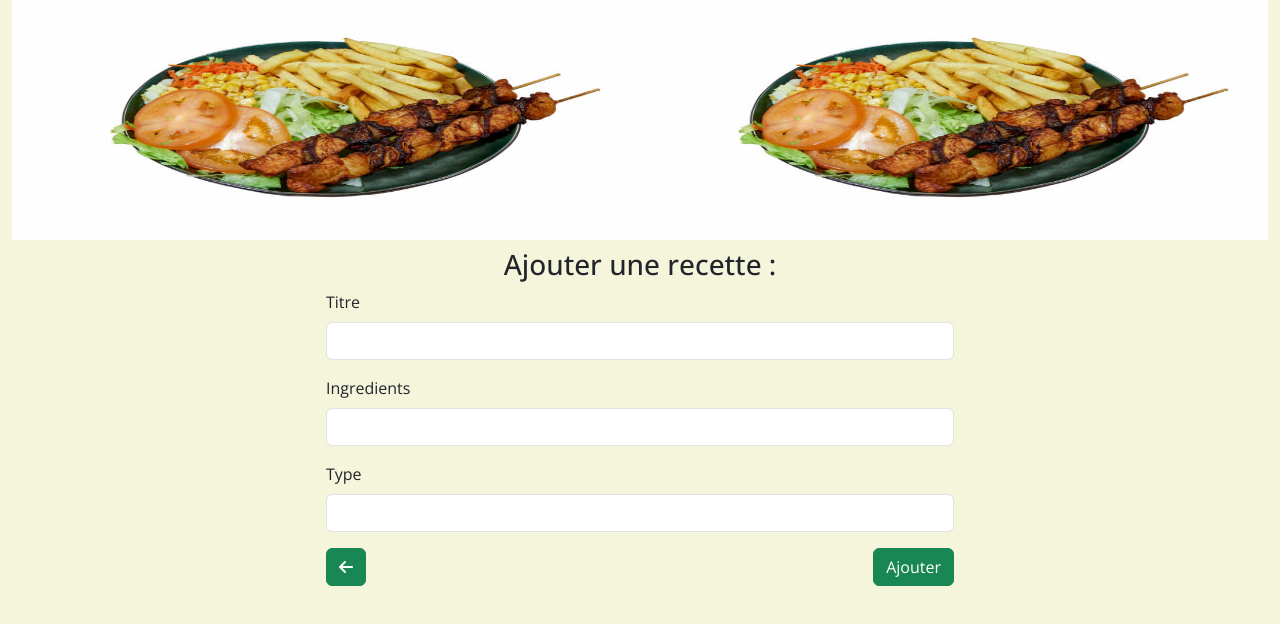
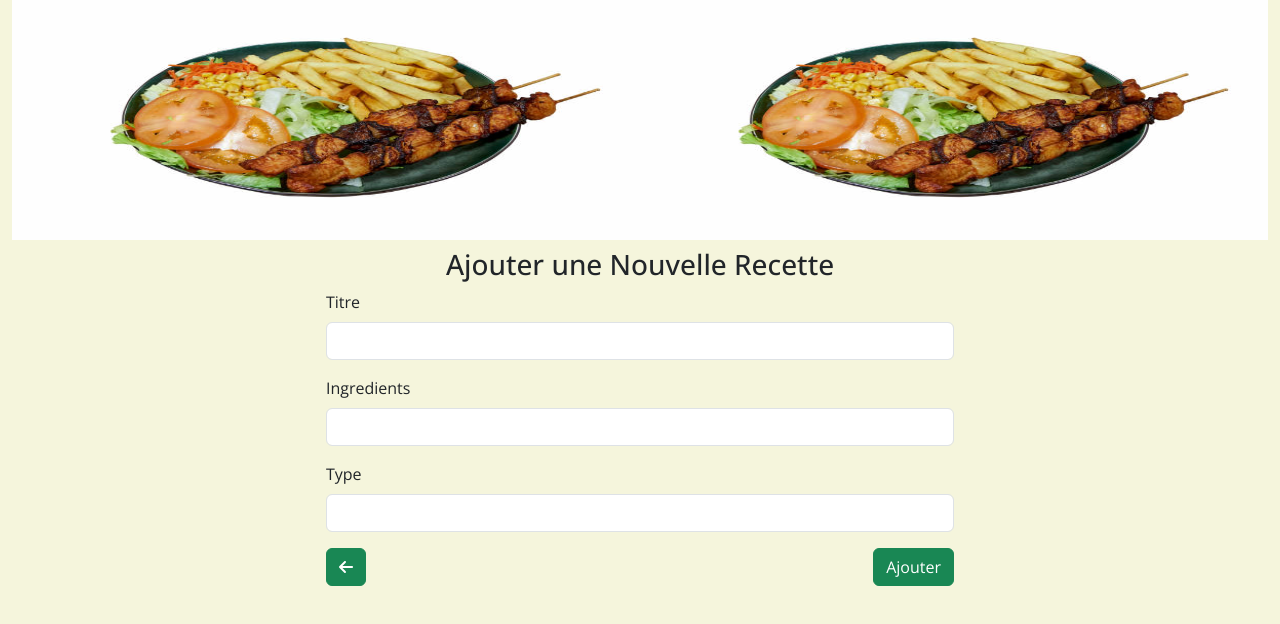
Before and after one commit to medbankole97/gestion-recette-frontEnd, a Vue app: page /recette/new in a window 1280 px wide. Shown: the top 624 px of the page. Built offline with nearby package versions, Linux system fonts and the light colour scheme; a web font is replaced by a local one.

Commit message:
Install axios & Update edit page

```diff
--- a/package.json
+++ b/package.json
@@ -14,9 +14,11 @@
     "@fortawesome/free-regular-svg-icons": "^6.6.0",
     "@fortawesome/free-solid-svg-icons": "^6.6.0",
     "@fortawesome/vue-fontawesome": "^3.0.0-5",
+    "axios": "^1.7.7",
     "bootstrap": "^5.3.3",
     "pinia": "^2.2.2",
     "vue": "^3.5.6",
+    "vue-i18n": "^10.0.3",
     "vue-router": "^4.4.5"
   },
   "devDependencies": {
--- a/src/components/recettes/AjoutRecette.vue
+++ b/src/components/recettes/AjoutRecette.vue
@@ -2,7 +2,7 @@
   <div class="container-fluid">
     <div class="hight"></div>
     <div class="mt-2">
-      <h3 class="text-center">Ajouter une recette :</h3>
+      <h3 class="text-center">{{$t("recette.create.titre")}}</h3>
       <div class="w-50 m-auto">
         <form @submit.prevent="onSubmit">
           <div class="mb-3">
@@ -36,9 +36,10 @@
 </template>
 
 <script setup>
+import { useRecetteStore } from '@store'
+import { I18nD, useI18n } from 'vue-i18n';
 
-import { useRecetteStore } from '@store'
-
+const t = useI18n()
 const store = useRecetteStore()
 const recette = store.recetteForm
 
--- a/src/components/recettes/ModifieRecette.vue
+++ b/src/components/recettes/ModifieRecette.vue
@@ -47,8 +47,8 @@ const idRecette = route.params.id
 
 const form = reactive({
   titre: store.recetteForm.titre,
-  ingredients: store.recetteForm.titre,
-  type: store.recetteForm.ingredients,
+  ingredients: store.recetteForm.ingredients,
+  type: store.recetteForm.type,
 })
 
 const onSubmit = () => {
--- a/src/main.js
+++ b/src/main.js
@@ -1,5 +1,37 @@
 import 'bootstrap/dist/css/bootstrap.css'
 import 'bootstrap/dist/js/bootstrap.js'
+import './assets/css/style.css'
+
+import App from './App.vue'
+import { createPinia } from 'pinia'
+import router from '@router'
+import { createApp } from 'vue'
+import { createI18n } from 'vue-i18n'
+
+const i18n = createI18n({
+    locale: 'fr',
+    fallbackLocale: 'en',
+    messages: {
+      en: {
+        recette: {
+            create: {
+                titre: 'Add New Recipe'
+              }
+        }
+      },
+      fr: {
+        recette: {
+            create: {
+                titre: 'Ajouter une Nouvelle Recette'
+              }
+        }
+      }
+    }
+})
+
+const app = createApp(App)
+const pinia = createPinia()
+
 import { library } from "@fortawesome/fontawesome-svg-core";
 import { FontAwesomeIcon } from "@fortawesome/vue-fontawesome";
 import { fas } from '@fortawesome/free-solid-svg-icons'
@@ -10,19 +42,12 @@ import { far } from '@fortawesome/free-regular-svg-icons';
 library.add(far);
 import { dom } from "@fortawesome/fontawesome-svg-core";
 dom.watch();
-import './assets/css/style.css'
-
-import { createApp } from 'vue'
-import App from './App.vue'
-import { createPinia } from 'pinia'
-import router from '@router'
 
 
-const app = createApp(App)
-const pinia = createPinia()
 
 app.component("font-awesome-icon", FontAwesomeIcon);
 
+app.use(i18n)
 app.use(pinia)
 app.use(router)
 app.mount('#app')
```
Also changed, not shown: 1 other file (tests, documents, lock files or other folders).
